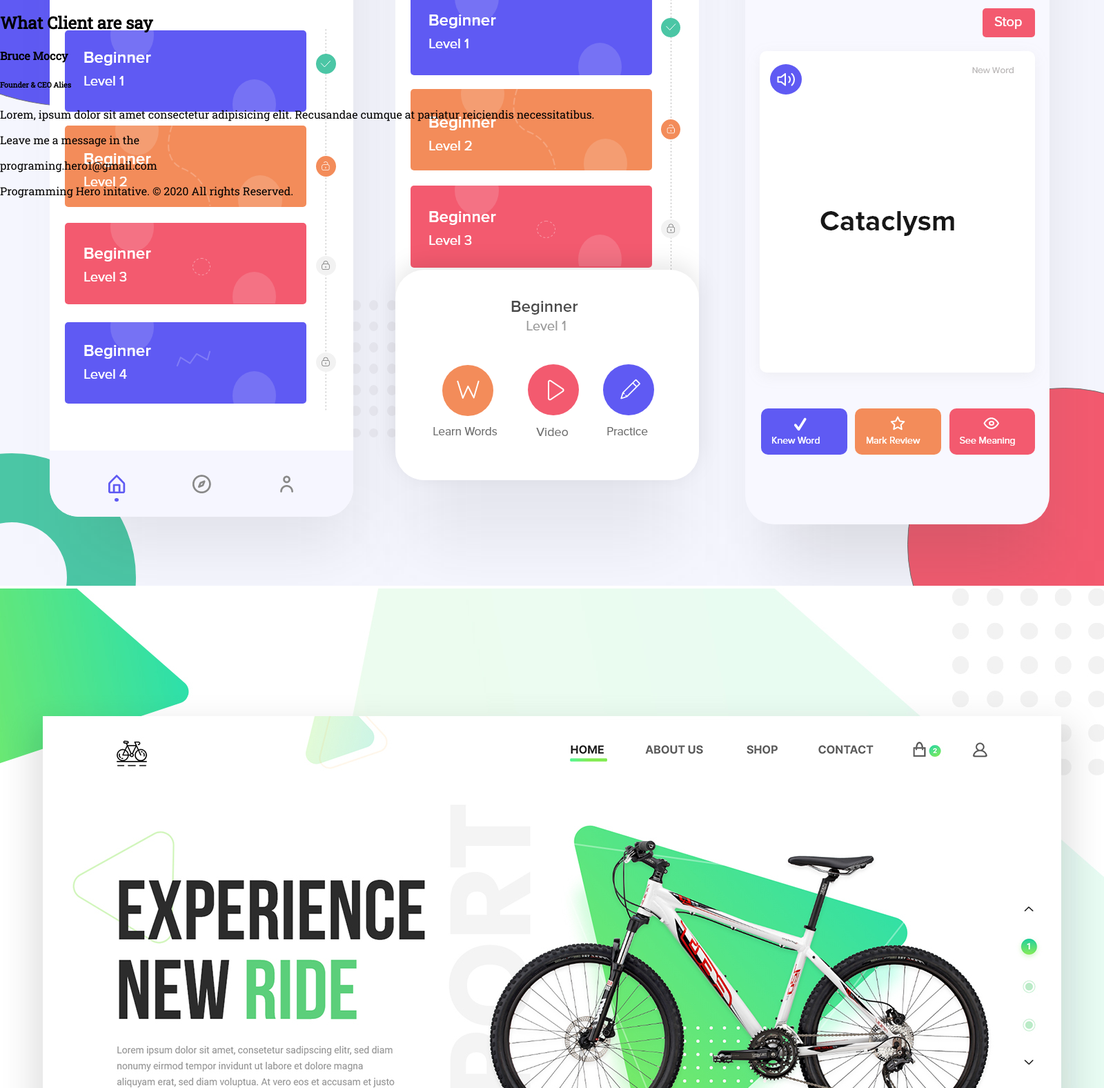
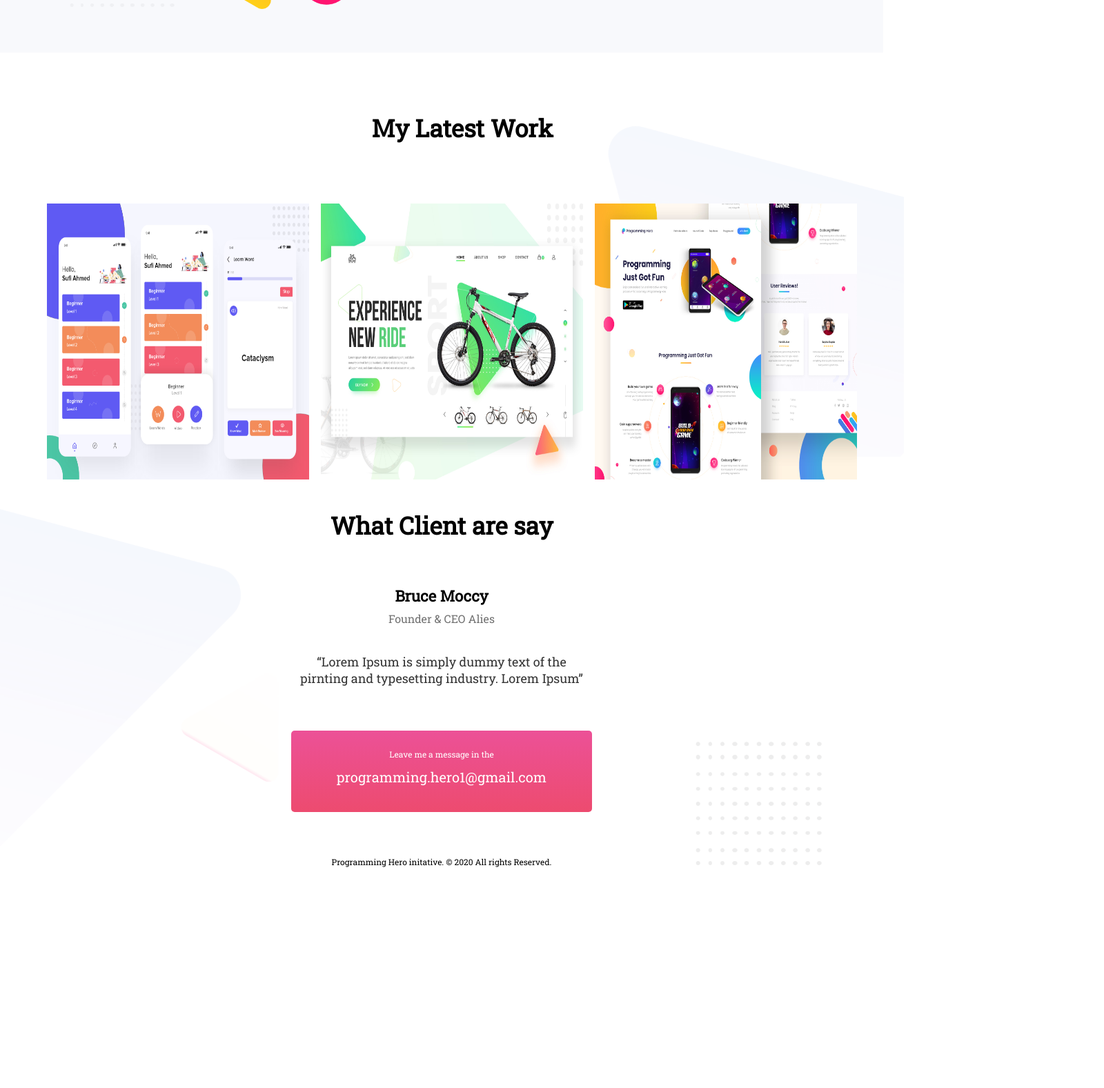
Before and after one commit to LeoNaiyem/Personal-website-assignment, a plain HTML site: page index.html in a window 1280 px wide. Shown: the part 1223-2800 px from the top of the page at 69% size, 1600 px wide, since content can reach past the window. After the commit the page ends 2494 px from the top, so only its background shows below. Drawn offline with Linux system fonts and the light colour scheme.

Commit message:
all done

```diff
--- a/index.html
+++ b/index.html
@@ -8,50 +8,64 @@
     <link href="https://fonts.googleapis.com/css?family=Roboto+Slab&display=swap" rel="stylesheet">
 </head>
 <body>
+    <!-- Header-section starts -->
     <section class="header-section">
-        <div class="half-width" >
+        <div class="half-width" id="header-text" >
             <h1>Hello I'm</h1>
-            <h1>Naiyem Hossain</h1>
+            <h1 class="name-highlight">Naiyem Hossain</h1>
             <p>You might saw me jumping, climbing building, and stopping trains. But nobody pays me dime for that work.</p>
+            <a class="link-button" target="_blank" href="https://www.linkedin.com/feed/">HIRE ME</a>
         </div>
         <div class="half-width">
             <img src="img/peter.png" alt="There is supposed to be an image">
 
         </div>
     </section>
+    <!-- Header-section ends -->
 
-    <section>
-        <div>
+    <section class="biography-section">
+        <div class="half-width">
             <img src="img/peter_dream.png" alt="There is supposed to be an image">
         </div>
 
-        <div>
-            <h2>Bioghaphy</h2>
-            <p>Lorem ipsum dolor sit amet consectetur adipisicing elit. Qui soluta neque possimus vitae fuga saepe incidunt odio voluptatibus asperiores tenetur deleniti porro tempore laboriosam dolor unde alias distinctio, repellat amet!
+        <div id="biography-text" class="half-width">
+            <h2>Biography</h2>
+            <p>Lorem Ipsum is simply dummy text of the pirnting and typesetting industry. Lorem Ipsun has been the industry's standard dummy text ever since the 1500s, when an unknoun printer took a galley of type and scranbled it to make type.
             </p>
+            <a class="link-button" href="https://www.linkedin.com/feed/" target="_blank">DOWNLOAD CV</a>
         </div>
     </section>
 
-    <section>
-
-        <div>
+    <section class="latest-work-section">
             <h2>My Latest Work</h2>
-            <img src="img/work-1.png" alt="There is supposed to be an image">
-            <img src="img/work-2.jpg" alt="There is supposed to be an image">
-            <img src="img/work-3.jpg" alt="There is supposed to be an image">
+            <div class="work-samples">
+                <img src="img/work-1.png" alt="There is supposed to be an image">
+            </div>
+            <div class="work-samples">
+                <img src="img/work-2.jpg" alt="There is supposed to be an image">
+            </div>
+            <div class="work-samples">
+                <img src="img/work-3.jpg" alt="There is supposed to be an image">
+            </div>
         </div>
     </section>
-    <footer>
+
+    <footer class="footer-section">
 
         <h2>What Client are say</h2>
-        <h4>Bruce Moccy</h4>
-        <h6>Founder & CEO Alies</h6>
-        <p>Lorem, ipsum dolor sit amet consectetur adipisicing elit. Recusandae cumque at pariatur reiciendis necessitatibus.</p>
-        <p>Leave me a message in the</p>
-        <p>programing.hero1@gmail.com</p>
-        <p>Programming Hero initative. © 2020 All rights Reserved.</p>
+        <div class="ceo-name">
+            <h4>Bruce Moccy</h4>
+        <p>Founder & CEO Alies</p>
+        </div>
+        <div class="quotation-text">
+            <q>Lorem Ipsum is simply dummy text of the <br> pirnting and typesetting industry. Lorem Ipsum</q>
+        </div>
+       <div class="link-button email-button">
+        <a target="_blank" href="https://www.facebook.com/profile.php?id=100005953965379"><span id="button-message">Leave me a message in the</span><br><span id="button-email">programming.hero1@gmail.com</span>
+        </a>
+       </div>
+       <div> <p>Programming Hero initative. © 2020 All rights Reserved.</p></div>
 
     </footer>
-
 </body>
 </html>
--- a/style.css
+++ b/style.css
@@ -3,21 +3,173 @@ body{
     padding: 0px;
     font-family: 'Roboto Slab', serif;
 }
-section{
-    height: 400px;
-    background-repeat: no-repeat;
+
+h1{
+    font-size: 35px;
+    margin-top: 23px;
+
+}
+#header-text {
+    margin-top: 100px;
+  }
+.name-highlight{
+    font-size: 45px;
+    margin-top: -5px;
+    color: #ef3a83;
+    font-weight: 700;
+}
+
+.link-button{
+    text-decoration: none;
+    padding: 10px 20px;
+    background-image: linear-gradient(180deg, #ec5197, #ed4b6f);
+    border-radius: 5px;
+    color: white;
+    font-weight: 500;
+
+
+}
+.link-button:hover{
+        color: white;
+        background-image: linear-gradient(100deg, blue, cyan);
 }
 
 .header-section{
     background-image: url("img/header-bg.png");
+    background-repeat: no-repeat;
+    background-size: cover;
+    height: 700px;
+    background-position: left;
 
 }
 .half-width{
-    width: 40%;
-    margin-left: 5%;
-    padding-left: 2%;
+    width: 30%;
+    padding: 5% 1% 5% 6%;
+    margin-left: 6%;
     float: left;
+}
+.half-width p{
+    font-size: 14px;
+    padding-bottom: 25px;
+    color: #707070;
 }
 .header-section img{
     width: 100%;
+    margin-top: 20px;
 }
+.biography-section{
+    background-image: url("img/biography-bg.png");
+    background-repeat: no-repeat;
+    height: 600px;
+    background-position: center;
+    background-size: cover;
+    width: 100%;
+}
+.biography-section img{
+    width: 95%;
+    margin-top: 5px;
+    margin-left: -5px;
+}
+#biography-text{
+    margin-top: 65px;
+}
+.biography-section p{
+    font-size: 12px;
+    padding-bottom: 30px;
+    color: #707070;
+}
+
+.latest-work-section{
+    background-image: url("img/latest-work-bg.png");
+    width: 100%;
+    height: 500px;
+    background-position: right;
+    background-size: cover;
+    margin-left: 30px;
+}
+.latest-work-section h2{
+    text-align: center;
+    margin-top: 85px;
+    padding-bottom: 20px;
+    font-size: 35px;
+    font-weight: bolder;
+
+}
+
+.work-samples{
+    width: 25%;
+    padding: 1%;
+    margin: 2%;
+    float: left;
+}
+.work-samples img{
+    height: 400px;
+    width: 380px;
+}
+
+.footer-section{
+    text-align: center;
+    background-image: url("img/footer-bg.png");
+    height: 580px;
+    background-size: cover;
+    background-position: left;
+    background-repeat: no-repeat;
+}
+.footer-section h2{
+    font-size: 35px;
+    margin-bottom: 65px;
+}
+.ceo-name h4{
+    font-size: 22px;
+    margin-bottom: -8px;
+}
+
+.ceo-name > p:nth-child(2){
+    font-size: 16px;
+    margin-bottom: 40px;
+    color: #707070;
+  }
+  .quotation-text{
+    font-size: 18px;
+    margin-bottom: 60px;
+    color: #333333;
+  }
+
+ .email-button{
+    margin: 5% 33%;
+    line-height: 15px;
+    padding: 2%;
+ }
+
+ .email-button a{
+     text-decoration: none;
+ }
+ #button-message {
+    padding: 10px 20px;
+    font-size: 12px;
+    color :white;
+    font-weight: 200;
+}
+#button-email {
+    font-size: 20px;
+    color: white;
+    line-height: 50px;
+    font-weight: 200;
+}
+
+ footer p{
+      text-align: center;
+      font-size: 12px;
+  }
+
+
+
+
+
+
+/* style.css | file:///C:/Users/mdnai/OneDrive/Desktop/Programing%20Hero's%20Courses/Module-5/Personal-website-assignment/style.css */
+
+.biography-section {
+    /* background-position: right; */
+
+  }
```
